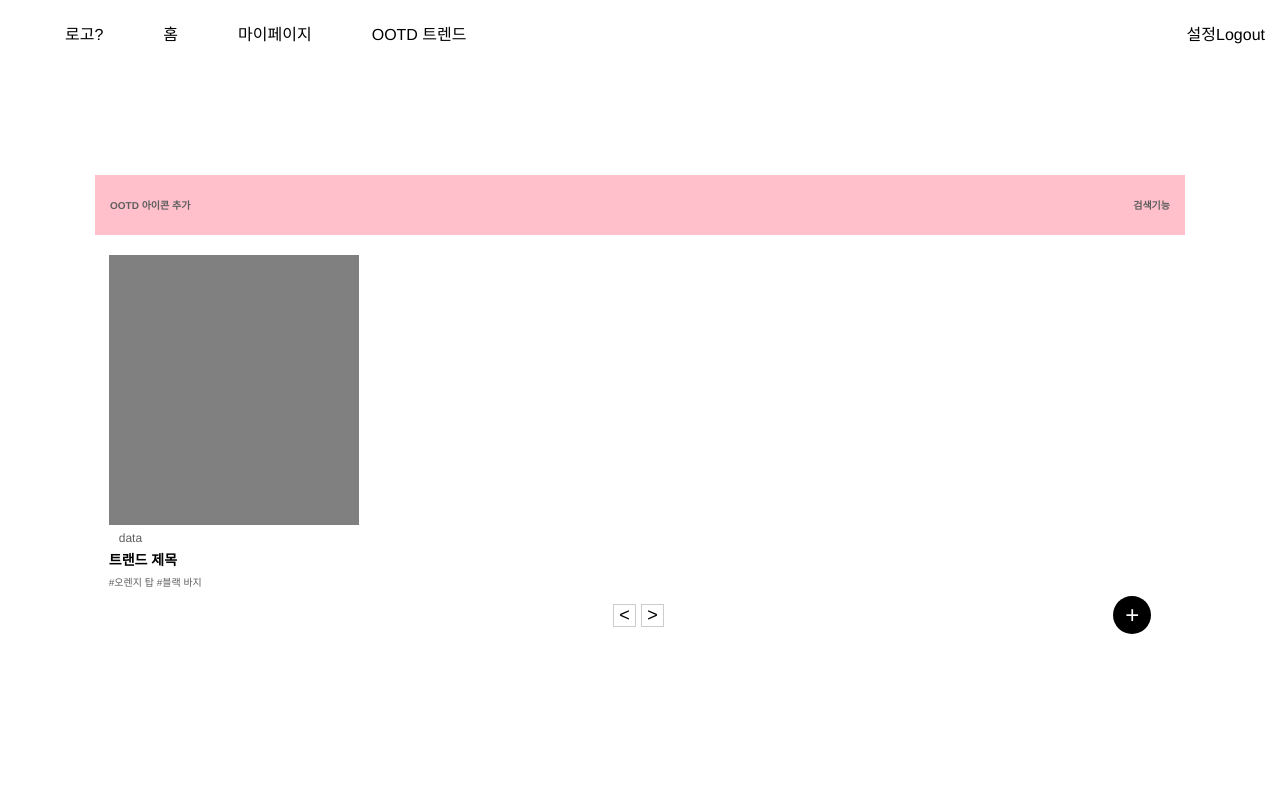
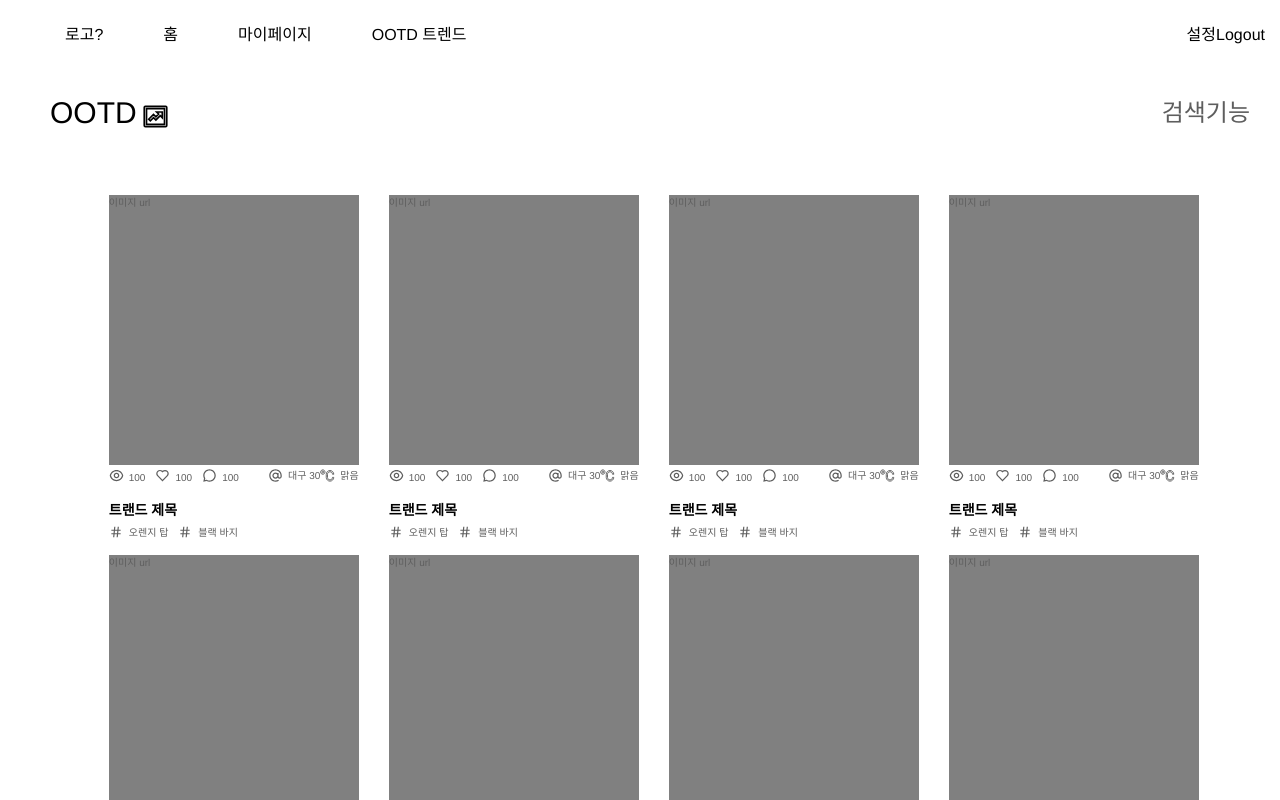
Before and after one commit to WeatherWearTeam/weather-wear-FE, a React (Vite) app: page /ootd in a window 1280 px wide. Built offline with nearby package versions, Linux system fonts and the light colour scheme; the HTML template or start-up script is replaced by a standard one.

Commit message:
[STYLE] : 트랜드 페이지 제작

```diff
--- a/src/components/AddButton.tsx
+++ b/src/components/AddButton.tsx
@@ -1,7 +1,14 @@
 import styled from "styled-components";
+import Icon from "./Icon";
+import { plusIcon } from "@shared/icons";
 
 export default function AddButton() {
-  return <PostAddButton />;
+  return (
+    <PostAddButton>
+      <Icon icon={plusIcon} />
+    </PostAddButton>
+  )
+
 }
 
 const PostAddButton = styled.button`
@@ -17,8 +24,4 @@ const PostAddButton = styled.button`
   align-items: center;
   cursor: pointer;
   margin: 0;
-
-  &::before {
-    content: '+';
-  }
 `;
--- a/src/components/PageMoveButton.tsx
+++ b/src/components/PageMoveButton.tsx
@@ -7,10 +7,10 @@ export default function PageMoveButton() {
   return (
     <FooterButtons>
       <PreviousButton>
-                {/* <arrowLeftIcon />  */}
+        <Icon icon={arrowLeftIcon} />
       </PreviousButton>
       <NextButton>
-                {/* <arrowRightIcon /> */}
+        <Icon icon={arrowRightIcon} />
       </NextButton>
     </FooterButtons>
   )
@@ -36,13 +36,16 @@ const FooterButton = styled.button`
 
 const PreviousButton = styled(FooterButton)`
   margin-left: 35px;
-  &::before {
-    content: '<';
-  }
+
+  svg {
+    width: 20px;
+    height: 20px;
+  };
 `;
 
 const NextButton = styled(FooterButton)`
-  &::before {
-    content: '>';
-  }
+  svg {
+    width: 20px;
+    height: 20px;
+  };
 `;
--- /dev/null
+++ b/src/components/TrendGrid.tsx
@@ -0,0 +1,30 @@
+import styled from "styled-components";
+import TrendItem from "@components/TrendItem";
+
+export default function TrendGrid() {
+  return (
+      <ContentsMain>
+        <TrendItem />
+        <TrendItem />
+        <TrendItem />
+        <TrendItem />
+        <TrendItem />
+        <TrendItem />
+        <TrendItem />
+        <TrendItem />
+      </ContentsMain>
+  );
+}
+
+const ContentsMain = styled.div`
+  width: 85%;
+  max-width: 1090px;
+  display: grid;
+  grid-template-columns: repeat(4, 1fr);
+  grid-auto-rows: auto;
+  gap: 40px 30px;
+  padding: 20px 0 15px 0;
+  @media (max-width: 1200px) {grid-template-columns: repeat(2, 2fr);}
+  // @media (max-width: 900px) {grid-template-columns: repeat(2, 2fr);}
+  @media (max-width: 600px) {grid-template-columns: 1fr;}
+`;
--- /dev/null
+++ b/src/components/TrendItem.tsx
@@ -0,0 +1,132 @@
+import styled from "styled-components";
+import Icon from "./Icon";
+import { atIcon, celsiusIcon, chatIcon, eyeIcon, hashtagIcon, heartIcon } from "@shared/icons";
+
+
+function ClothesItem() {
+    return (
+        <ContentsItem>
+            <ContentsItemImage>이미지 url</ContentsItemImage>
+            <ContentsItemData>
+                <ViewContainer>
+                    <ViewEye><Icon icon={eyeIcon} /> 100</ViewEye>
+                    <ViewHeart><Icon icon={heartIcon} /> 100</ViewHeart>
+                    <ViewChat><Icon icon={chatIcon} /> 100</ViewChat>
+                </ViewContainer>
+                <AreaWeatherContainer>
+                    <Icon icon={atIcon} />
+                    대구
+                    30<Icon icon={celsiusIcon} />
+                    맑음
+                </AreaWeatherContainer>
+            </ContentsItemData>
+            <ContentsItemTitle>트랜드 제목</ContentsItemTitle>
+            <ContentsItemTagData>
+                <HashtagWrapper><Icon icon={hashtagIcon} />오렌지 탑</HashtagWrapper>
+                <HashtagWrapper><Icon icon={hashtagIcon} />블랙 바지</HashtagWrapper>
+            </ContentsItemTagData>
+        </ContentsItem>
+    );
+}
+
+export default ClothesItem;
+
+const ContentsItem = styled.div`
+  width: 250px;
+  height: 320px;
+  box-sizing: border-box;
+`;
+
+const ContentsItemImage = styled.div`
+  background-color: gray;
+  width: 250px;
+  height: 270px;
+  box-sizing: border-box;
+  position: relative;
+`;
+
+const ContentsItemData = styled.div`
+  width: 250px;
+  height: 25px;
+  font-size: 12px;
+  box-sizing: border-box;
+  display: flex;
+  justify-content: space-between;
+  align-items: center;
+`;
+
+const ViewContainer = styled.div`
+  display: flex;
+  gap: 10px;
+  align-items: center;
+  justify-content: center;
+`;
+
+const ViewEye = styled.div`
+  display: flex;
+  align-items: center;
+
+  svg {
+    width: 15px;
+    height: 15px;
+  };
+`;
+
+const ViewHeart = styled.div`
+  display: flex;
+  align-items: center;
+
+  svg {
+    width: 15px;
+    height: 15px;
+  };
+`;
+
+const ViewChat = styled.div`
+  display: flex;
+  align-items: center;
+
+  svg {
+    width: 15px;
+    height: 15px;
+  };
+`;
+
+const AreaWeatherContainer = styled.div`
+  margin-left: auto;
+  display: flex;
+
+  svg {
+    width: 15px;
+    height: 15px;
+  };
+`;
+
+const ContentsItemTagData = styled.div`
+  display: flex;
+  width: 250px;
+  height: 25px;
+  font-size: 10px;
+  box-sizing: border-box;
+  gap: 10px
+`;
+
+const HashtagWrapper = styled.div`
+  display: flex;
+
+  svg {
+    width: 14px;
+    height: 14px;
+  };
+`;
+
+const ContentsItemTitle = styled.div`
+  background-color: white;
+  color: black;
+  width: 250px;
+  height: 25px;
+  font-size: 14px;
+  font-weight: bold;
+  box-sizing: border-box;
+  margin: 1rem 0em 0rem;
+`;
--- a/src/pages/Trend.tsx
+++ b/src/pages/Trend.tsx
@@ -1,38 +1,72 @@
 import styled from "styled-components";
-import PageMoveButton from "@components/PageMoveButton";
 import AddButton from "@components/AddButton";
-import ColorBar from "@components/ColorBar";
-import ClothesType from "@components/ClothesTypes";
-import ClothesItem from "@components/ClothesItem"; // ClothesItem 컴포넌트 임포트
+import Icon from "@components/Icon";
+import { fundsBoxIcon } from "@shared/icons";
+import TrendGrid from "@components/TrendGrid";
 
 function Trend() {
   return (
-    <MypageContentsContainer>
-      <ContentsHeader>
-        <h1>OOTD 아이콘 추가</h1>
-        <h1>검색기능</h1>
-      </ContentsHeader>
-      <ContentsMain>
-        <ContentsItem>
-          <ContentsItemImage></ContentsItemImage>
-          <ContentsItemData>data</ContentsItemData>
-          <ContentsItemTitle>트랜드 제목</ContentsItemTitle>
-          <ContentsItemTagData>#오렌지 탑 #블랙 바지</ContentsItemTagData>
-        </ContentsItem>
-
-
-
-
-      </ContentsMain>
-      <ContentsFooter>
-        <PageMoveButton />
-        <AddButton />
-      </ContentsFooter>
-    </MypageContentsContainer>
+    <>
+      <TrendHeader>
+        <MainTitleContainer>
+          <MainTitleTop>OOTD<Icon icon={fundsBoxIcon} /></MainTitleTop>
+          <TrendSearch>검색기능</TrendSearch>
+        </MainTitleContainer>
+      </TrendHeader>
+      <MypageContentsContainer>
+        <TrendGrid />
+        <ContentsFooter>
+          <MoreButtonWrapper>
+            <MoreButton>더보기</MoreButton>
+          </MoreButtonWrapper>
+          <AddButton />
+        </ContentsFooter>
+      </MypageContentsContainer>
+    </>
   );
 }
 
 export default Trend;
+
+const TrendHeader = styled.div`
+  width: 100%;
+  position: fixed;
+  left: 0;
+  right: 0;
+  display: flex;
+  justify-content: center;
+  align-items: center;
+  padding: 0 3rem;
+`;
+
+const MainTitleContainer = styled.div`
+  width: 100%;
+  padding: 2rem 0;
+  display: flex;
+  justify-content: space-between;
+  align-items: center;
+`;
+
+const MainTitleTop = styled.div`
+  color: black;
+  text-align: left;
+  margin: 0;
+  padding: 0 20px;
+  font-size: 30px;
+  box-sizing: border-box;
+  display: flex;
+  align-items: center;
+  gap: 0.5rem;
+
+  svg {
+    width: 27px;
+    height: 27px;
+  }
+`;
+
+const TrendSearch = styled.div`
+  font-size: 24px;
+`;
 
 const MypageContentsContainer = styled.div`
   width: 100%;
@@ -48,85 +82,37 @@ const MypageContentsContainer = styled.div`
   overflow-y: auto;
 `;
 
-const ContentsHeader = styled.div`
-  background-color: pink;
-  width: 100%;
-  height: 60px;
-  max-width: 1090px;
-  flex-shrink: 0;
+const ContentsFooter = styled.div`
+  width: 85%;
+  height: 100px;
   display: flex;
   justify-content: space-between;
-  align-items: center;
-  padding: 0 15px;
-  box-sizing: border-box;
-`;
-
-const ContentsFooter = styled.div`
-  width: 85%;
-  height: 50px;
-  display: flex;
-  justify-content: center;
   align-items: center;
   padding: 0 20px;
   max-width: 1220px;
   flex-shrink: 0;
 `;
 
-const ContentsMain = styled.div`
-  width: 85%;
-  max-width: 1090px;
-  display: grid;
-  grid-template-columns: repeat(4, 1fr);
-  grid-auto-rows: auto;
-  gap: 30px;
-  padding: 20px 0 15px 0;
-  @media (max-width: 1200px) {
-    grid-template-columns: repeat(2, 2fr);
+const MoreButtonWrapper = styled.div`
+  display: flex;
+  justify-content: center;
+  width: 100%;
+`;
+
+const MoreButton = styled.button`
+  width: 130px;
+  height: 35px;
+  display: flex;
+  justify-content: center;
+  align-items: center;
+  background-color: #A3A3A3;
+  border: none;
+  color: black;
+
+  &:hover {
+    ${({ theme, $buttonType = "primary" }) => theme.buttons[$buttonType].hover};
   }
-  @media (max-width: 600px) {
-    grid-template-columns: 1fr;
+  &:focus {
+    ${({ theme, $buttonType = "primary" }) => theme.buttons[$buttonType].focus};
   }
 `;
-
-const ContentsItem = styled.div`
-  width: 250px;
-  height: 320px;
-  box-sizing: border-box;
-`;
-
-const ContentsItemImage = styled.div`
-  background-color: gray;
-  width: 250px;
-  height: 270px;
-  box-sizing: border-box;
-  position: relative;
-`;
-
-const ContentsItemData = styled.div`
-  width: 250px;
-  height: 25px;
-  font-size: 12px;
-  box-sizing: border-box;
-  display: flex;
-  justify-content: space-between;
-  align-items: center;
-  padding: 0 10px;
-`;
-
-const ContentsItemTagData = styled.div`
-  width: 250px;
-  height: 25px;
-  font-size: 10px;
-  box-sizing: border-box;
-  justify-content: space-between;
-`;
-
-const ContentsItemTitle = styled.div`
-  background-color: white;
-  color: black;
-  width: 250px;
-  height: 25px;
-  font-size: 14px;
-  font-weight: bold;
-  box-sizing: border-box;
-`;
--- a/src/shared/icons.tsx
+++ b/src/shared/icons.tsx
@@ -354,6 +354,32 @@ export const ellipsisIcon = (
   </svg>
 );
 
+export const celsiusIcon = (
+  <svg
+    xmlns="http://www.w3.org/2000/svg"
+    fill="none"
+    viewBox="0 0 24 24"
+    strokeWidth="1.5"
+    stroke="currentColor"
+    className="size-6"
+  >
+    <path d="M4.5 10C2.567 10 1 8.433 1 6.5C1 4.567 2.567 3 4.5 3C6.433 3 8 4.567 8 6.5C8 8.433 6.433 10 4.5 10ZM4.5 8C5.32843 8 6 7.32843 6 6.5C6 5.67157 5.32843 5 4.5 5C3.67157 5 3 5.67157 3 6.5C3 7.32843 3.67157 8 4.5 8ZM22 10H20C20 7.79086 18.2091 6 16 6C13.7909 6 12 7.79086 12 10V15C12 17.2091 13.7909 19 16 19C18.2091 19 20 17.2091 20 15H22C22 18.3137 19.3137 21 16 21C12.6863 21 10 18.3137 10 15V10C10 6.68629 12.6863 4 16 4C19.3137 4 22 6.68629 22 10Z"></path>
+  </svg>
+);
+
+export const fundsBoxIcon = (
+  <svg
+    xmlns="http://www.w3.org/2000/svg"
+    fill="none"
+    viewBox="0 0 24 24"
+    strokeWidth="1.5"
+    stroke="currentColor"
+    className="size-6"
+  >
+    <path d="M4.00488 5.00281V19.0028H20.0049V5.00281H4.00488ZM3.00488 3.00281H21.0049C21.5572 3.00281 22.0049 3.45052 22.0049 4.00281V20.0028C22.0049 20.5551 21.5572 21.0028 21.0049 21.0028H3.00488C2.4526 21.0028 2.00488 20.5551 2.00488 20.0028V4.00281C2.00488 3.45052 2.4526 3.00281 3.00488 3.00281ZM14.7978 9.7957L13.0049 8.00281H18.0049V13.0028L16.212 11.2099L12.348 15.0739L10.2267 12.9526L7.39828 15.781L5.98407 14.3668L10.2267 10.1241L12.348 12.2454L14.7978 9.7957Z"></path>
+  </svg>
+);
+
 // ✅ 날씨
 export const weatherMoonIcon = (
   <svg
```
Lines whose indentation alone changed are shown as unchanged.
